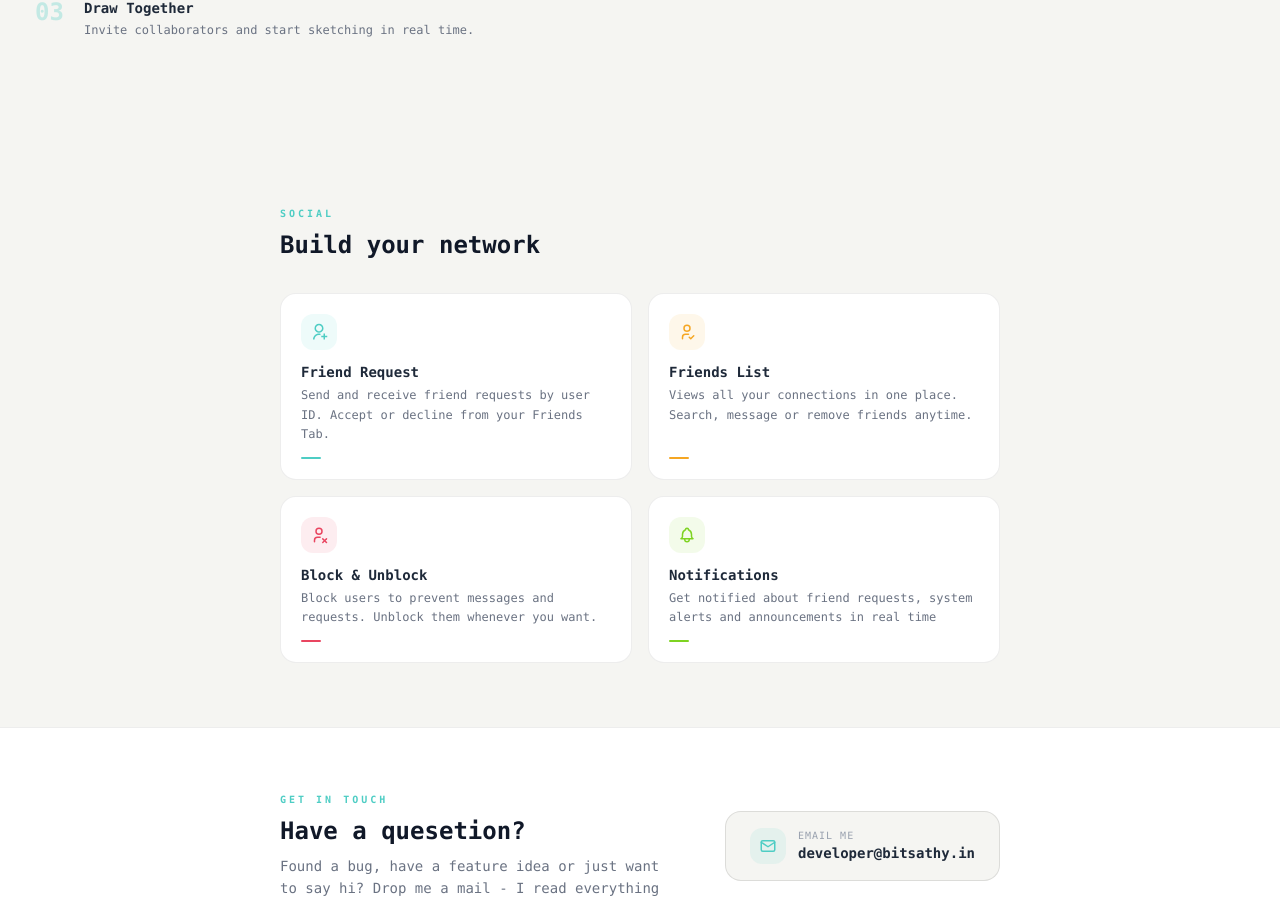
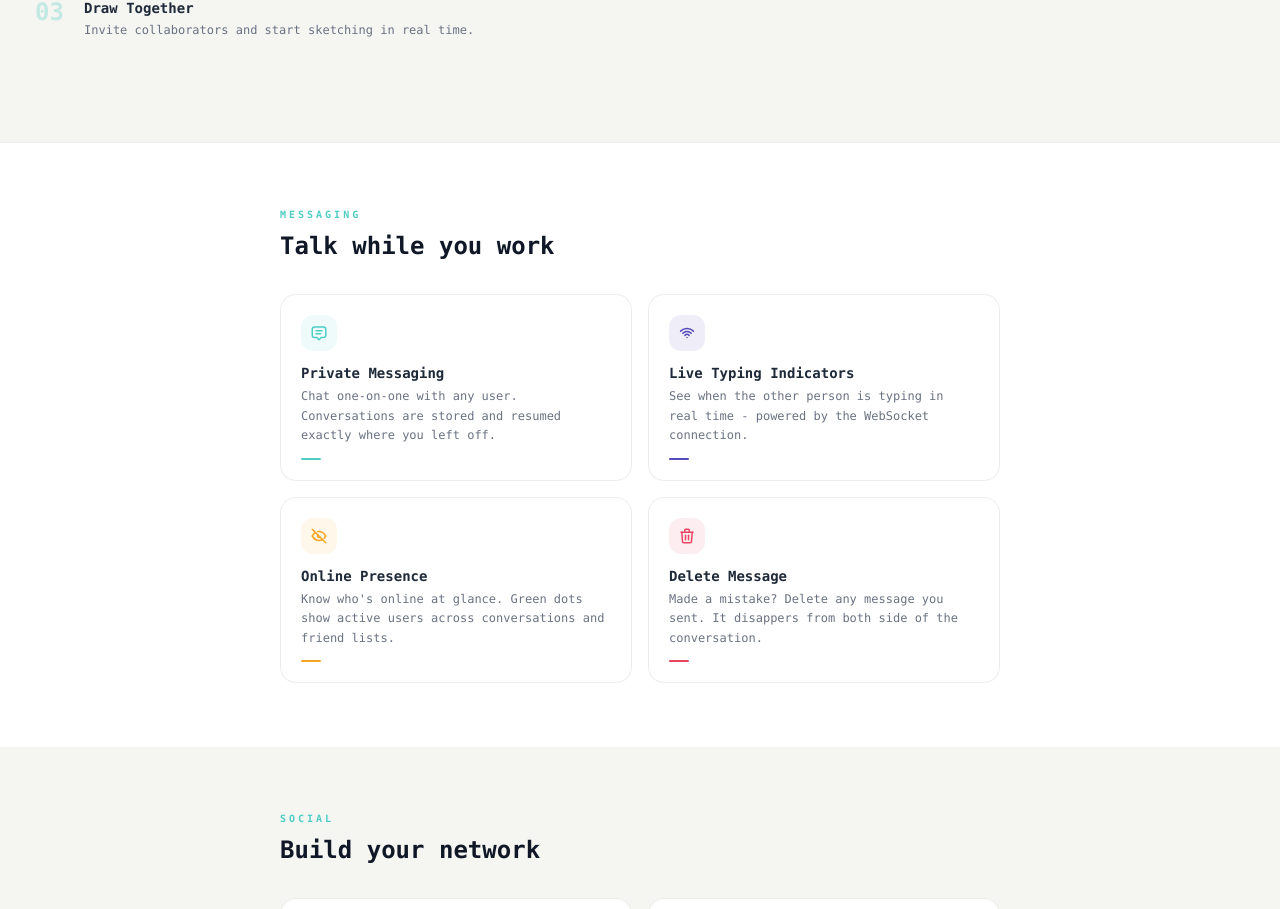
Before and after one commit to jaisondavid-m/collaborative-whiteBoard, a React (Vite) app in the folder client/: page /about in a window 1280 px wide. Shown: the part 1956-2865 px from the top of the page. Built offline with nearby package versions, Linux system fonts and the light colour scheme; no server answers; sample sign-in values are in the browser's storage.

Commit message:
added chat system details in about page

```diff
--- /dev/null
+++ b/client/src/Components/about/ChatCard.jsx
@@ -0,0 +1,40 @@
+import React from "react"
+
+
+function ChatCard({ Icon, title, desc, accent, delay }) {
+    return (
+        <div
+            className="group bg-white border border-black/[0.07] rounded-2xl p-5 flex flex-col
+            gap-3 hover:shadow-md hover:-translate-y-1 transition-all duration-300"
+            style={{
+                transitionDelay: `${delay}ms`
+            }}
+        >
+            <span
+                className="w-9 h-9 rounded-xl flex items-center justify-center"
+                style={{
+                    background: `${accent}18`,
+                    color: accent,
+                }}
+            >
+                <Icon size={18} />
+            </span>
+            <div>
+                <h3 className="text-sm font-semibold text-gray-800 mb-1" >
+                    {title}
+                </h3>
+                <p className="text-xs text-gray-500 leading-relaxed" >
+                    {desc}
+                </p>
+            </div>
+            <span
+                className="mt-auto w-5 h-0.5 rounded-full transition-all duration-300 group-hover:w-8"
+                style={{
+                    background: accent
+                }}
+            />
+        </div>
+    )
+}
+
+export default ChatCard
--- /dev/null
+++ b/client/src/Components/about/ChatFeatureSection.jsx
@@ -0,0 +1,100 @@
+import React from "react"
+import {
+    TbMessage2, TbWifi,
+    TbEyeOff, TbTrash,
+} from "react-icons/tb"
+
+import ChatCard from "./ChatCard.jsx"
+
+const CHAT_FEATURES = [
+    {
+        Icon: TbMessage2,
+        title: "Private Messaging",
+        desc: "Chat one-on-one with any user. Conversations are stored and resumed exactly where you left off.",
+        accent: "#4ecdc4"
+    },
+    {
+        Icon: TbWifi,
+        title: "Live Typing Indicators",
+        desc: "See when the other person is typing in real time - powered by the WebSocket connection.",
+        accent: "#534ab7",
+    },
+    {
+        Icon: TbEyeOff,
+        title: "Online Presence",
+        desc: "Know who's online at glance. Green dots show active users across conversations and friend lists.",
+        accent: "#f5a623",
+    },
+    {
+        Icon: TbTrash,
+        title: "Delete Message",
+        desc: "Made a mistake? Delete any message you sent. \
+        It disappers from both side of the conversation.",
+        accent: "#e94560",
+    }
+]
+
+
+function ChatFeatureSection() {
+    return (
+        <section className="border-t border-black/[0.07] bg-white" >
+            <div className="max-w-3xl mx-auto px-6 py-16" >
+                <p className="text-[10px] tracking-[3px] uppercase text-[#4ecdc4] font-semibold mb-2" >
+                    Messaging
+                </p>
+                <h2 className="text-2xl font-bold text-gray-900 mb-8" >
+                    Talk while you work
+                </h2>
+                <div className="grid grid-cols-1 sm:grid-cols-2 gap-4" >
+                    {
+                        CHAT_FEATURES.map((f,i) => (
+                            <ChatCard
+                                key={f.title}
+                                {...f}
+                                delay={ i * 80 }
+                            />
+                        ))
+                    }
+                </div>
+            </div>
+        </section>
+    )
+}
+
+// function ChatFeatureSection({ Icon, title, desc, accent, delay }) {
+//     return (
+//         <div
+//             className="group bg-white border border-black/[0.07] rounded-2xl p-5 flex flex-col gap-3 hover:shadow-md
+//             hover:-translate-y-1 transition-all duration-300"
+//             style={{
+//                 transitionDelay: `${delay}ms`
+//             }}
+//         >
+//             <span
+//                 className="w-9 h-9 rounded-xl flex items-center justify-center"
+//                 style={{
+//                     background: `${accent}18`,
+//                     color: accent,
+//                 }}
+//             >
+//                 <Icon size={18} />
+//             </span>
+//             <div>
+//                 <h3 className="text-sm font-semibold text-gray-800 mb-1" >
+//                     {title}
+//                 </h3>
+//                 <p className="text-xs text-gray-500 leading-relaxed" >
+//                     {desc}
+//                 </p>
+//             </div>
+//             <span
+//                 className="mt-auto w-5 h-0.5 rounded-full transition-all duration-300 group-hover:w-8"
+//                 style={{
+//                     background: accent
+//                 }}
+//             />
+//         </div>
+//     )
+// }
+
+export default ChatFeatureSection
--- a/client/src/Pages/About.jsx
+++ b/client/src/Pages/About.jsx
@@ -6,6 +6,7 @@ import { SiGo } from "react-icons/si"
 import { HiOutlineSparkles } from "react-icons/hi2"
 
 import FriendsFeatureSection from "../Components/about/FriendsFeatureSection.jsx"
+import ChatFeatureSection from "../Components/about/ChatFeatureSection.jsx"
 
 function useFadeIn() {
     const ref = useRef(null)
@@ -206,6 +207,7 @@ function About() {
                     ))}
                 </div>
             </section>
+            <ChatFeatureSection/>
             <FriendsFeatureSection/>
             <section className="border-t border-black/[0.07] bg-white">
                 <div className="max-w-3xl mx-auto px-6 py-16">
```
